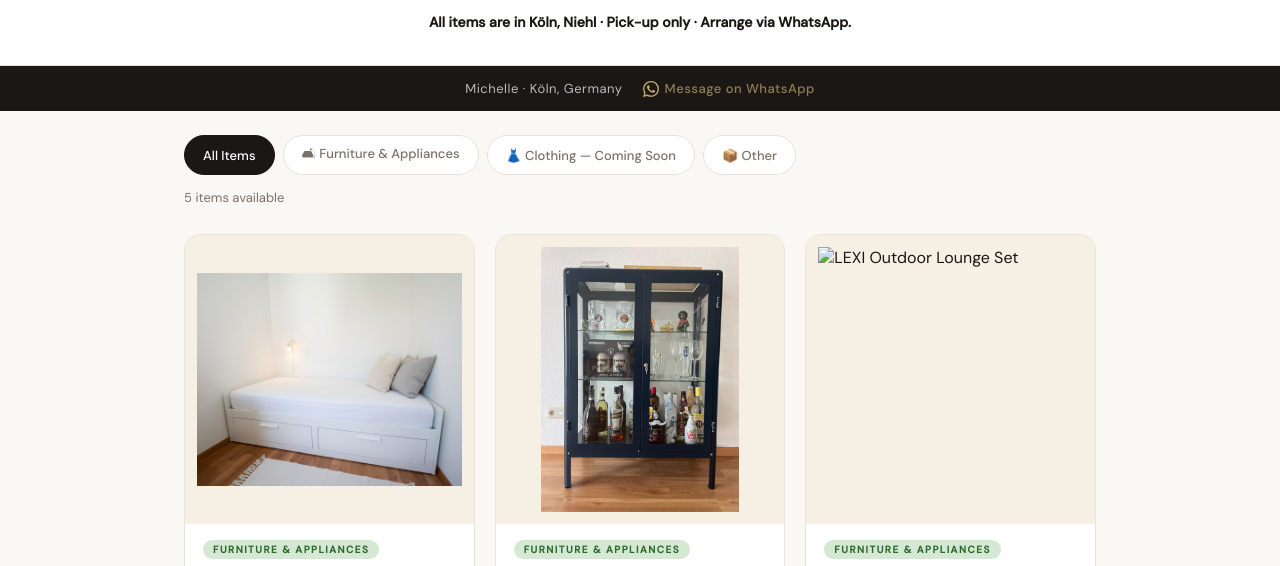
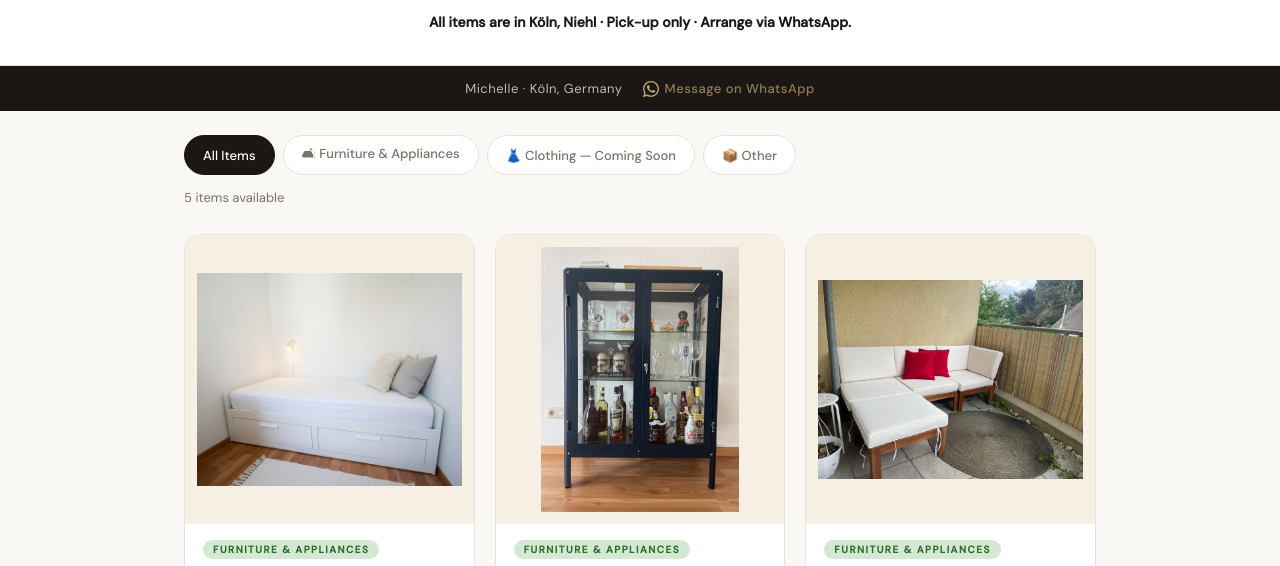
Before and after one commit to MiaFerreira/flohmarkt, a plain HTML site: page index.html in a window 1280 px wide. Shown: the part 194-760 px from the top of the page. Drawn offline with nearby package versions, Linux system fonts and the light colour scheme.

Commit message:
Update index.html

```diff
--- a/index.html
+++ b/index.html
@@ -460,7 +460,7 @@
 
   <!-- CARD 3 — LEXI -->
   <div class="card" data-category="furniture">
-    <img src="fotos/lexi-lounge-set.png" class="card-img" alt="LEXI Outdoor Lounge Set">
+    <img src="fotos/lexi-lounge-set.jpeg" class="card-img" alt="LEXI Outdoor Lounge Set">
     <div class="card-body">
       <span class="card-category cat-furniture" data-en="Furniture &amp; Appliances" data-pt="Móveis &amp; Eletrodomésticos">Furniture &amp; Appliances</span>
       <h2 class="card-title">LEXI Outdoor Lounge Set — 4 pieces</h2>
```
